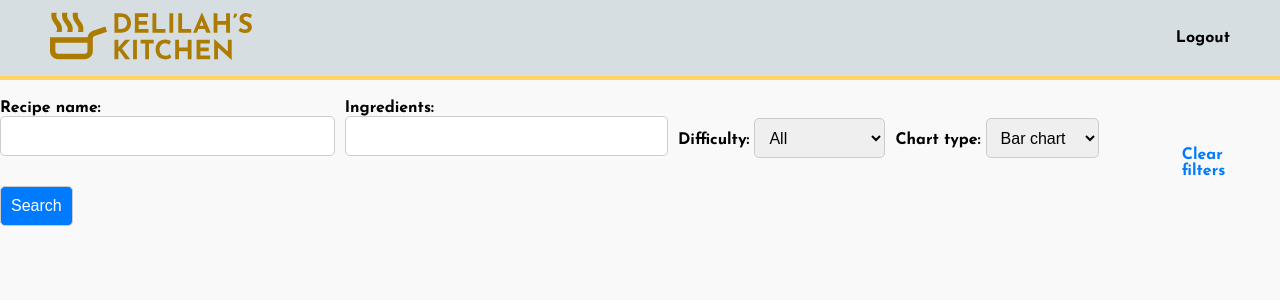
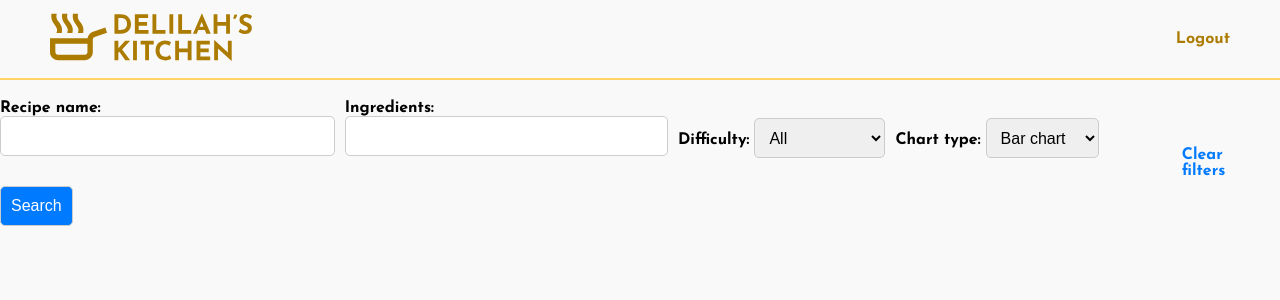
Before and after one commit to devmcdonough/Recipe_app, a Django app: page /recipes/ in a window 1280 px wide. Shown: the top 300 px of the page. Run offline with Django 4.2, Linux system fonts and the light colour scheme; data that the repository does not hold is empty.

Commit message:
Adjust nav colors

```diff
--- a/recipes/static/recipes/css/styles.css
+++ b/recipes/static/recipes/css/styles.css
@@ -275,12 +275,12 @@ input[type="text"], input[type="password"] {
 /* Navigation */
 nav {
     height: 80px;                      /* Set the height of the navigation */
-    background-color: rgba(207, 216, 220, 0.8);  /* Your desired background color */
+    background-color: #f9f9f9;  /* Your desired background color */
     display: flex;
     justify-content: space-between;
     align-items: center;
     padding: 0 20px;
-    border-bottom: 4px solid #FDD365;
+    border-bottom: 2px solid #FDD365;
     position: sticky;
     top: 0;
     z-index: 1000;
@@ -305,7 +305,7 @@ nav ul li {
 
 nav a {
     text-decoration: none;
-    color: black;
+    color: #AC7C02;
     font-weight: bold;
     padding: 10px 15px;
 }
```
